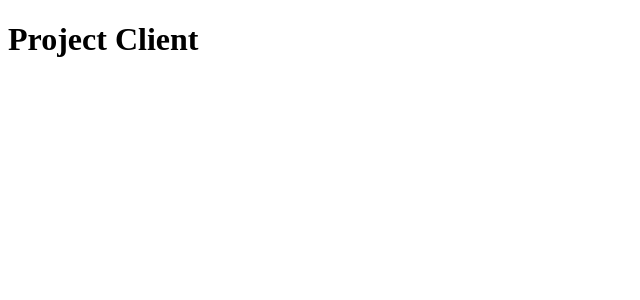
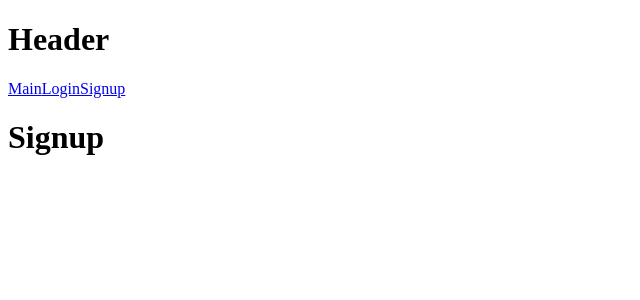
Before and after one commit to Matt827/Atomic-Habit-Tracker, a React (Create React App) app in the folder client/: page /signup in a window 1280 px wide. Shown: the top 300 px of the page, without its empty margins (0-640 px from the left). Built offline with nearby package versions, Linux system fonts and the light colour scheme.

Commit message:
added Main, Header, Signup, Login components

```diff
--- a/client/src/components/App.js
+++ b/client/src/components/App.js
@@ -1,8 +1,34 @@
 import React, { useEffect, useState } from "react";
-import { Switch, Route } from "react-router-dom";
+import { Switch, Route, BrowserRouter as Router } from "react-router-dom";
+
+import Main from "./Main";
+import Signup from "./Signup";
+import Login from "./Login";
 
 function App() {
-  return <h1>Project Client</h1>;
+  return (
+    <div className="app">
+    <Router>
+      <Switch>
+        <Route exact path="/">
+          <Main
+
+          />
+        </Route>
+        <Route exact path="/login">
+          <Login
+
+          />
+        </Route>
+        <Route exact path="/signup">
+          <Signup
+
+          />
+          </Route>
+      </Switch>
+    </Router>
+</div>
+  )
 }
 
 export default App;
--- /dev/null
+++ b/client/src/components/Header.jsx
@@ -0,0 +1,21 @@
+import React, { useState, useEffect } from 'react';
+import { Link } from "react-router-dom"
+
+function Header() {
+    return (
+        <div className='header-container'>
+            <h1>Header</h1>
+            <Link className="main-button" to="/">
+                Main
+            </Link>
+            <Link className="login-button" to="/login">
+                Login
+            </Link>
+            <Link className="signup-button" to="/signup">
+                Signup
+            </Link>
+        </div>
+    )
+}
+
+export default Header;
--- /dev/null
+++ b/client/src/components/Login.jsx
@@ -0,0 +1,13 @@
+import React, { useState, useEffect } from 'react';
+import Header from './Header';
+
+function Login() {
+    return (
+        <div className='login-container'>
+            <Header />
+            <h1>login</h1>
+        </div>
+    )
+}
+
+export default Login;
--- /dev/null
+++ b/client/src/components/Main.jsx
@@ -0,0 +1,13 @@
+import React, { useState, useEffect } from 'react';
+import Header from './Header';
+
+function Main() {
+    return (
+        <div className='main-container'>
+            <Header />
+            <h1>Main</h1>
+        </div>
+    )
+}
+
+export default Main;
--- /dev/null
+++ b/client/src/components/Signup.jsx
@@ -0,0 +1,13 @@
+import React, { useState, useEffect } from 'react';
+import Header from './Header';
+
+function Signup() {
+    return (
+        <div className='signup-container'>
+            <Header />
+            <h1>Signup</h1>
+        </div>
+    )
+}
+
+export default Signup;
```
Also changed, not shown: client/package.json (+5 -2 lines), 1 other file (tests, documents, lock files or other folders).
